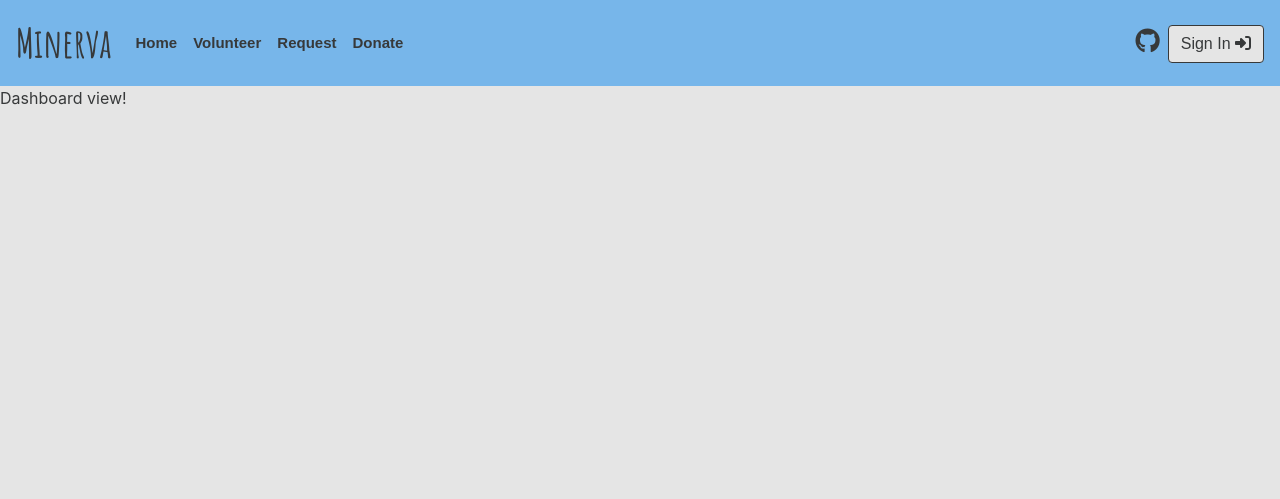
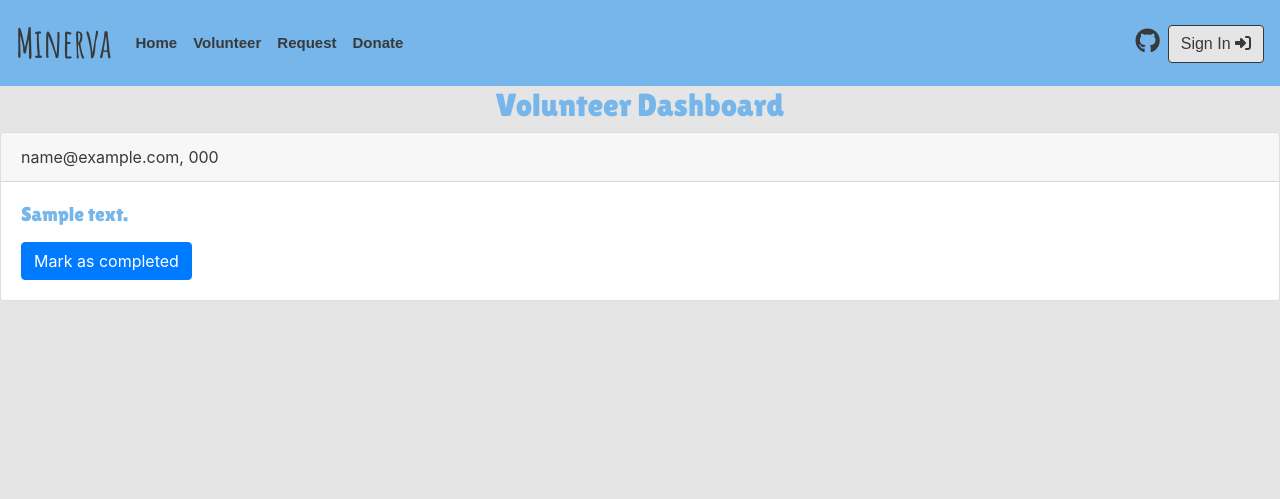
Before and after one commit to noraatfedora/Minerva, a Flask app: template src/templates/dashboard.html in a window 1280 px wide. Shown: the top 499 px of the page. Run offline with Flask 2, Linux system fonts and the light colour scheme; the template is opened without the code that fills it: most values are stand-ins (such as "Sample title", 1, 10 or a date in 2020); some libraries are stand-ins or nearby versions.

Commit message:
Create basic volunteer dashboard

```diff
--- a/src/templates/base.html
+++ b/src/templates/base.html
@@ -51,9 +51,6 @@
                     {% endif %}
                 </a>
                 <a class="nav-item nav-link" href="#" id = "navtext"><strong>Donate</strong></a>
-                {% if g.user and g.user['role'].lower() == "volunteer" %}
-                    <a class="nav-item nav-link" href="{{ url_for('dashboard.dashboard') }}" id = "navtext"><strong>My Dashboard</strong></a>
-                {% endif %}
               </div>
               <div class="navbar-nav ml-auto">
                 <a class="nav-item nav-link" href="https://github.com/jaredgoodman03/Minerva" style="font-size: 20px;"><i class="fab fa-github" id="Git"></i></a>
--- a/src/templates/dashboard.html
+++ b/src/templates/dashboard.html
@@ -1,4 +1,24 @@
 {% extends "base.html" %}
 {% block content %}
-Dashboard view!
+<center><h2>Volunteer Dashboard</h2></center>
+    {% for user in users %}
+        <div class="card">
+            <div class="card-header">
+                {{ user['email'] }}, {{ user['cellPhone']}}
+            </div>
+            <div class="card-body">
+                <h5 class="card-title">{{ user['address'] }}</h5>
+                <p class="card-text">
+                    <ul>
+                        {% for item in items %}
+                            {% if user[item] > 0 %}
+                                <li>{{ item }}: {{ user[item] }}</li>
+                            {% endif %}
+                        {% endfor %}
+                    </ul>
+                </p>
+                <a href="#" class="btn btn-primary">Mark as completed</a>
+            </div>
+        </div>
+    {% endfor %}
 {% endblock content %}
```
Also changed, not shown: src/dashboard.py (+6 -1 lines), instance/requests.sqlite.
